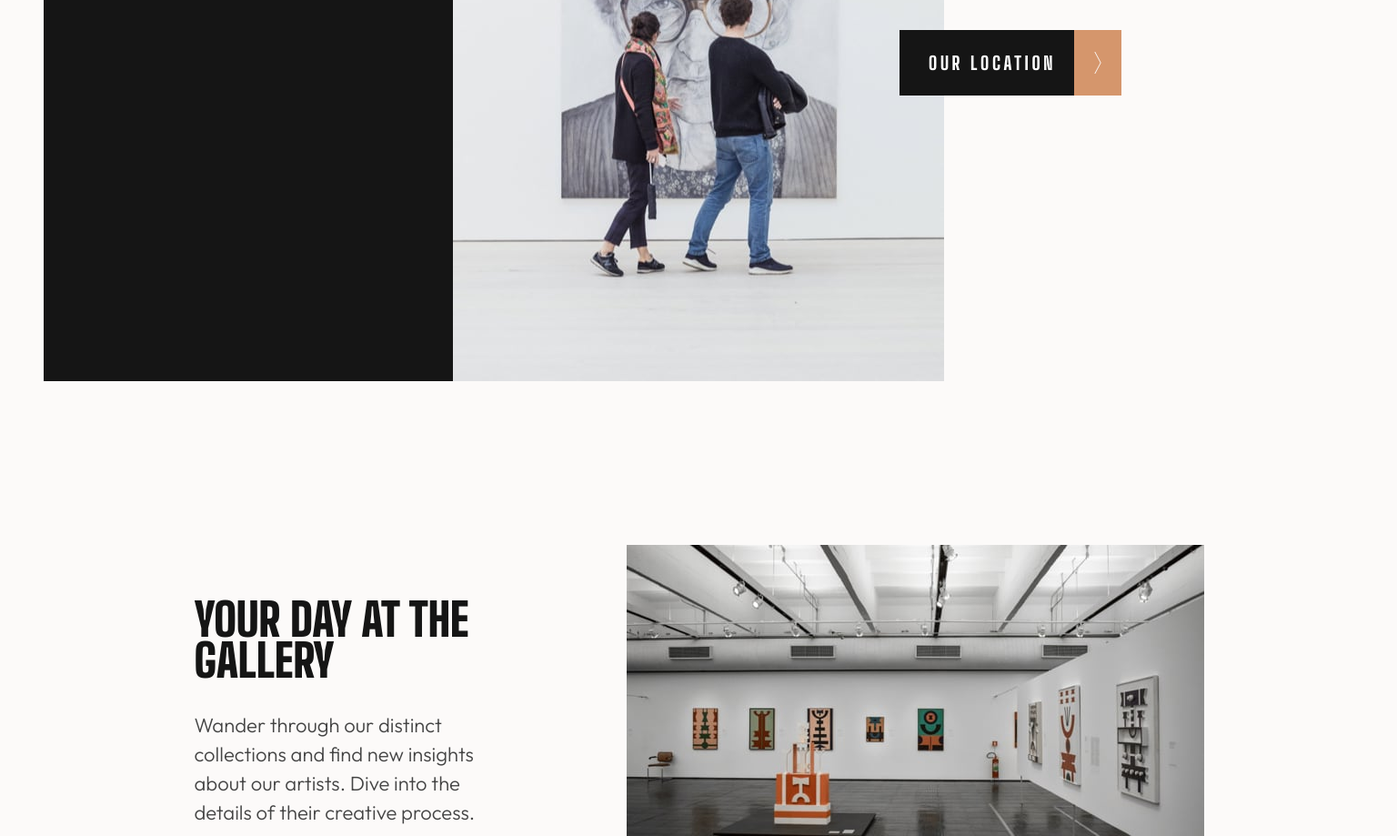
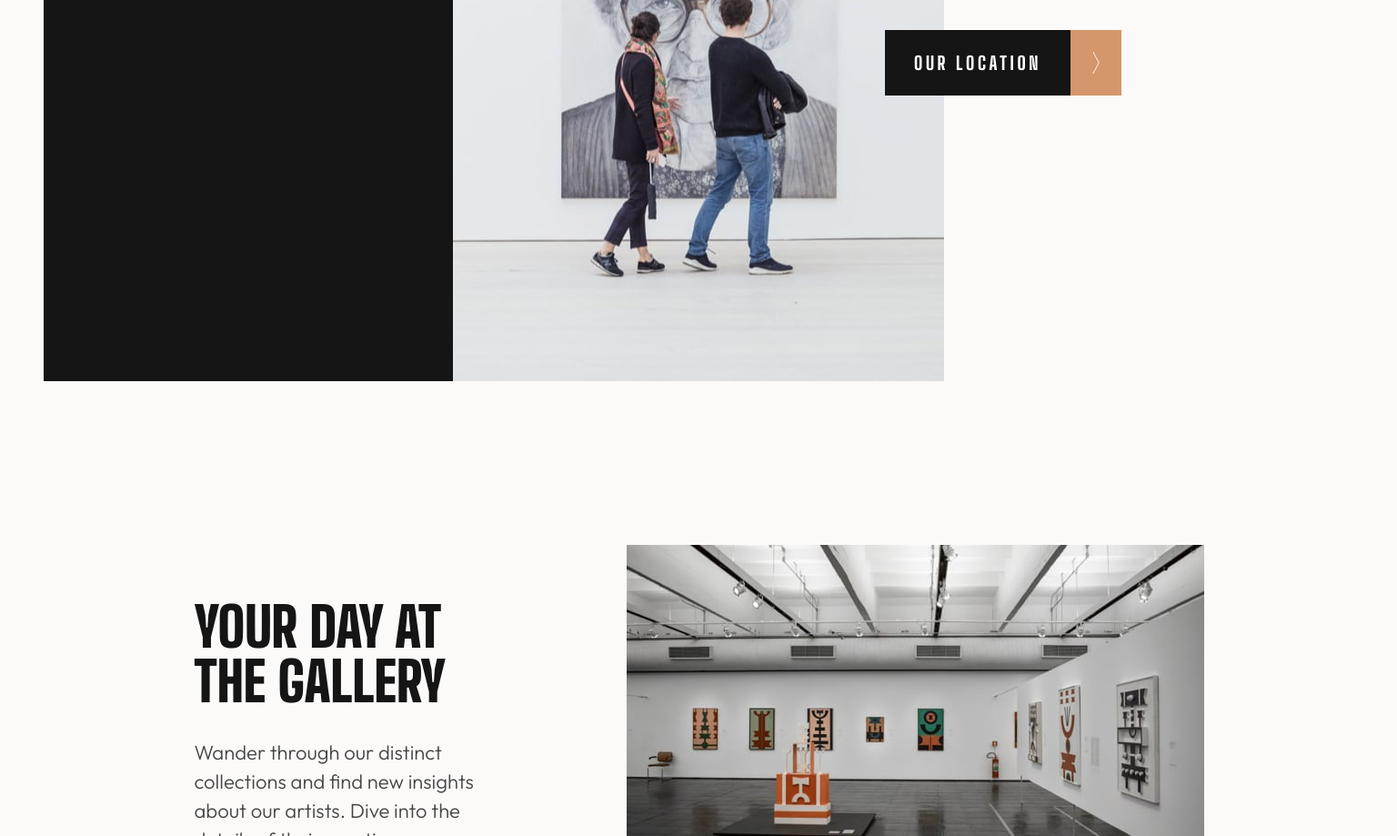
Before and after one commit to arfarobs/art-gallery-website, a plain HTML site: page index.html in a window 1536 px wide. Shown: the part 381-1300 px from the top of the page at 91% size. Drawn offline with Linux system fonts and the light colour scheme.

Commit message:
Fixed h2 css problem

```diff
--- a/resources/CSS/index.css
+++ b/resources/CSS/index.css
@@ -350,7 +350,7 @@ ul a {
         grid-area: 3 / 2 / 4 / 4;
     }
 
-    button {
+    .our-location-button {
         margin: 0;
     }
 
@@ -546,7 +546,7 @@ ul a {
         margin: 60px 0 0;
     }
 
-    h2 {
+    .index-main h2 {
         font-size: 60px;
         line-height: 60px;
     }
```
